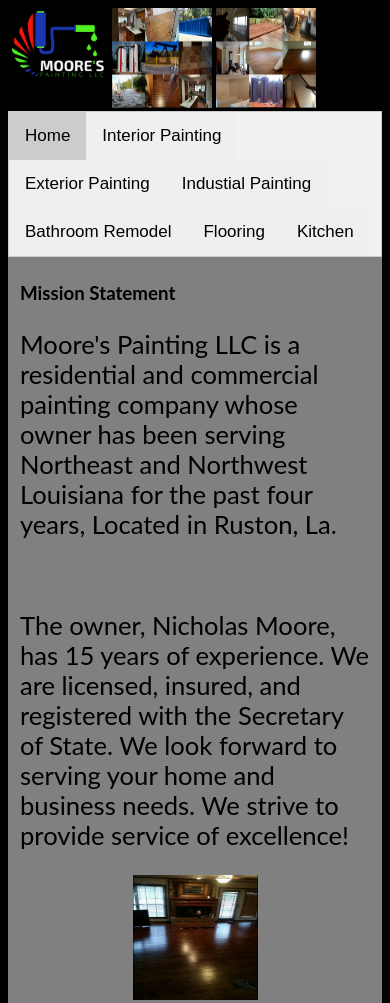
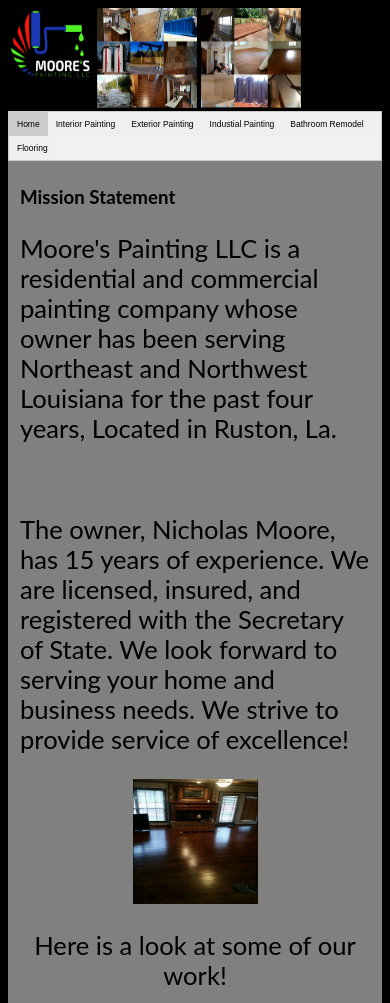
Before and after one commit to HigherPixel/mooresllc.github.io, a plain HTML site: page index.html in a window 390 px wide. Shown: the top 1003 px of the page. Drawn offline with Linux system fonts and the light colour scheme.

Commit message:
More changes to responsivness

```diff
--- a/index.html
+++ b/index.html
@@ -137,7 +137,7 @@ div.tab button.active {
   #CenterImage
   {
     margin:auto;
-    width:100px;
+    width:85px;
     height:100px;
   }
 
@@ -149,9 +149,20 @@ div.tab button.active {
   }
 
   #BA
-{
-  margin:0 auto; width:125px; height:125px; display: block;
-}
+  {
+    margin:0 auto; width:125px; height:125px; display: block;
+  }
+  div.tab button
+  {
+
+      float: left;
+      border: none;
+      outline: none;
+      cursor: pointer;
+      padding: 7px 8px;
+      transition: 0.3s;
+      font-size: 8.5px;
+  }
 }
 
 footer{
@@ -172,7 +183,6 @@ footer{
   <button class="tablinks"   onclick="openCity(event, 'Industial Painting')">Industial Painting</button>
   <button class="tablinks" onclick="openCity(event, 'Bath Room')">Bathroom Remodel</button>
   <button class="tablinks" onclick="openCity(event, 'Flooring')">Flooring</button>
-  <button class="tablinks" onclick="openCity(event, 'Kitchen')">Kitchen</button>
 </div>
 
 
```
